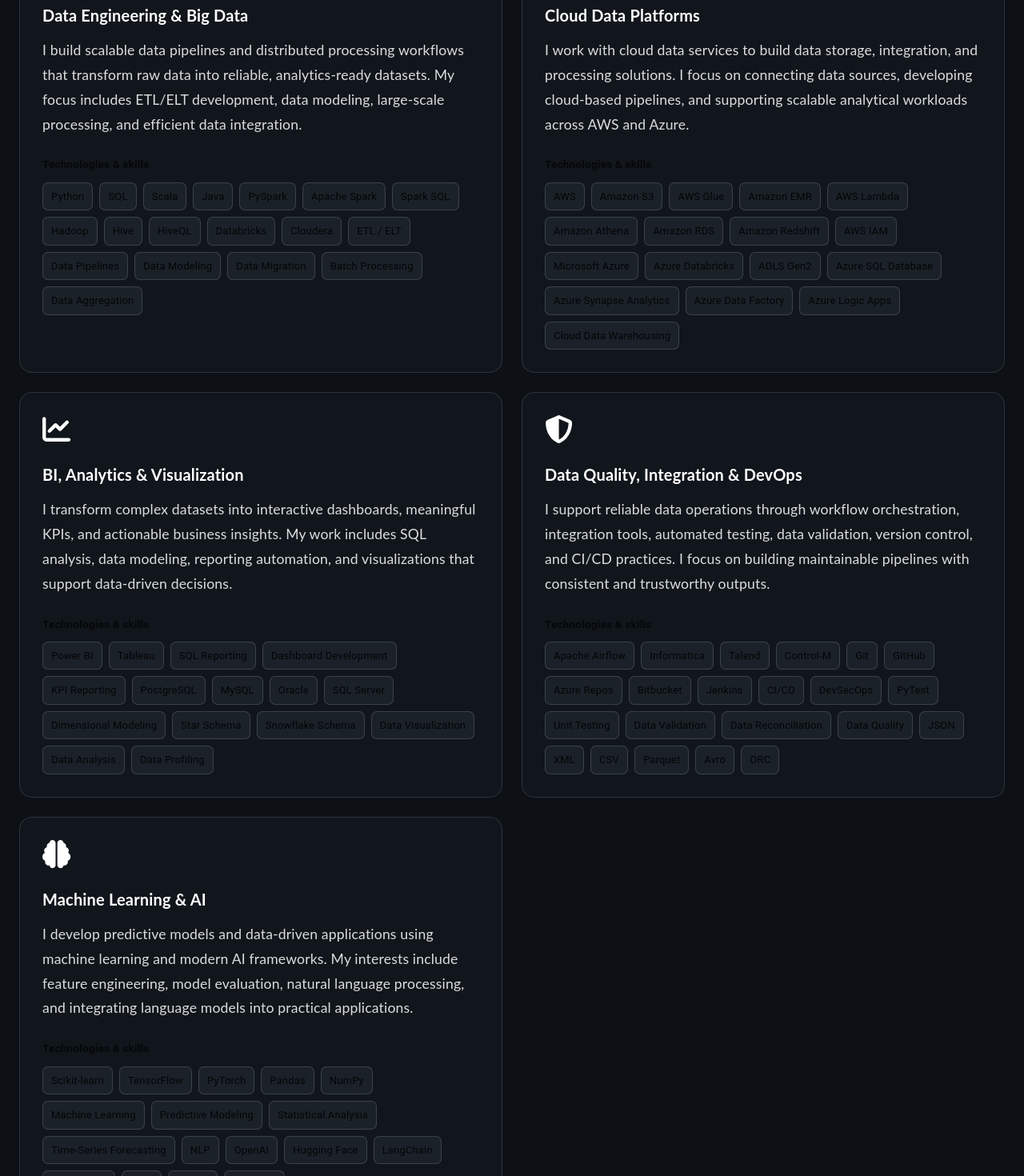
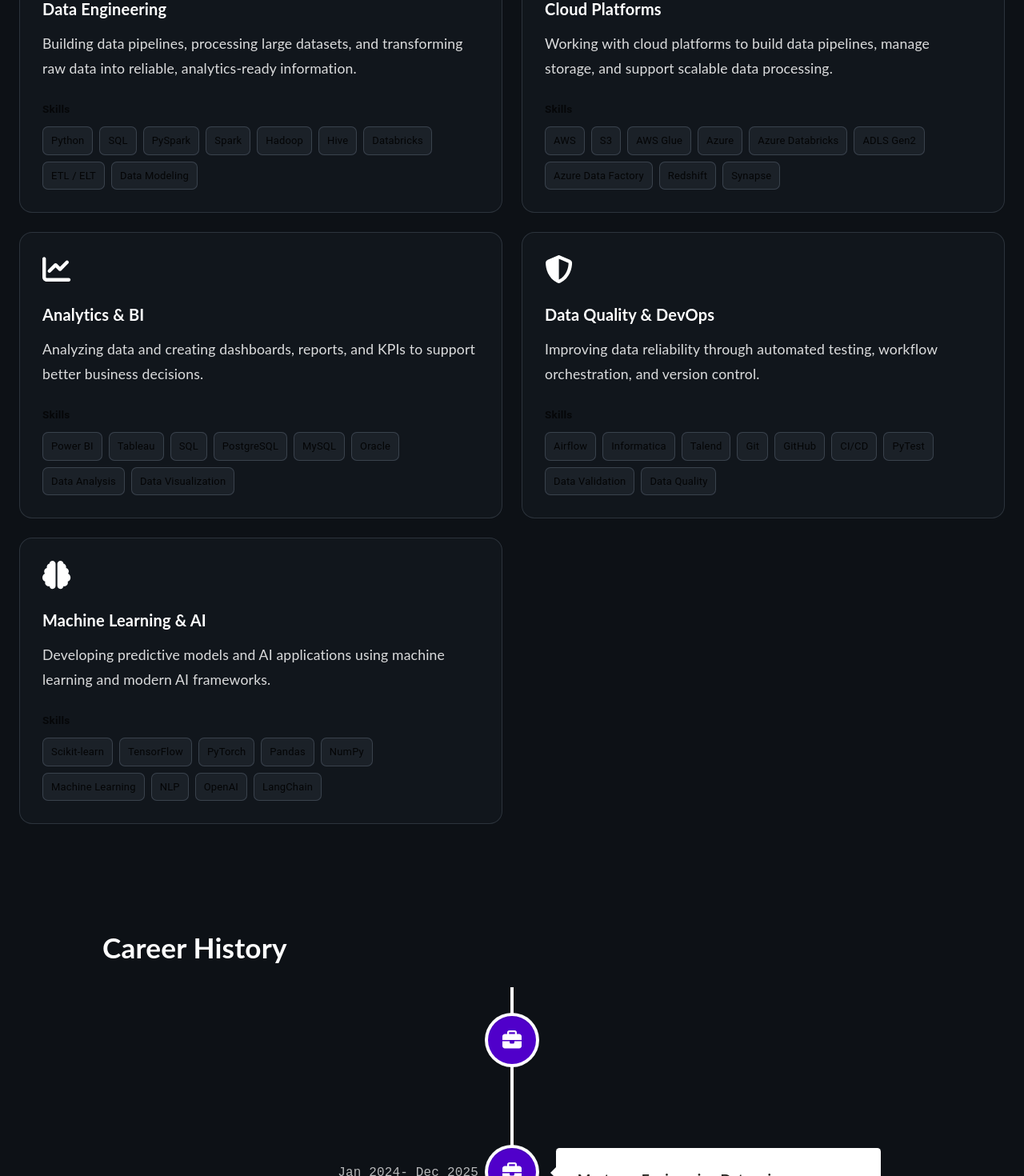
Before and after one commit to NAVYAMADHURI-BAGIREDDY/react-portfolio-template, a React (Create React App) app: page / in a window 1280 px wide. Shown: the part 1040-2510 px from the top of the page at 80% size. Built offline with nearby package versions, Linux system fonts and the light colour scheme.

Commit message:
changes to main header

```diff
--- a/src/components/Expertise.tsx
+++ b/src/components/Expertise.tsx
@@ -11,86 +11,36 @@
 import Chip from "@mui/material/Chip";
 import "../assets/styles/Expertise.scss";
 
-const labelsFirst = [
-    "Python", "SQL", "Scala", "Java", "PySpark",
-    "Apache Spark", "Spark SQL", "Hadoop", "Hive", "HiveQL",
-    "Databricks", "Cloudera", "ETL / ELT",
-    "Data Pipelines", "Data Modeling", "Data Migration",
-    "Batch Processing", "Data Aggregation"
-];
-
-const labelsSecond = [
-    "AWS", "Amazon S3", "AWS Glue", "Amazon EMR",
-    "AWS Lambda", "Amazon Athena", "Amazon RDS",
-    "Amazon Redshift", "AWS IAM",
-    "Microsoft Azure", "Azure Databricks",
-    "ADLS Gen2", "Azure SQL Database",
-    "Azure Synapse Analytics", "Azure Data Factory",
-    "Azure Logic Apps", "Cloud Data Warehousing"
-];
-
-const labelsThird = [
-    "Power BI", "Tableau", "SQL Reporting",
-    "Dashboard Development", "KPI Reporting",
-    "PostgreSQL", "MySQL", "Oracle", "SQL Server",
-    "Dimensional Modeling", "Star Schema",
-    "Snowflake Schema", "Data Visualization",
-    "Data Analysis", "Data Profiling"
-];
-
-const labelsFourth = [
-    "Apache Airflow", "Informatica", "Talend",
-    "Control-M", "Git", "GitHub", "Azure Repos",
-    "Bitbucket", "Jenkins", "CI/CD", "DevSecOps",
-    "PyTest", "Unit Testing", "Data Validation",
-    "Data Reconciliation", "Data Quality",
-    "JSON", "XML", "CSV", "Parquet", "Avro", "ORC"
-];
-
-const labelsFifth = [
-    "Scikit-learn", "TensorFlow", "PyTorch",
-    "Pandas", "NumPy", "Machine Learning",
-    "Predictive Modeling", "Statistical Analysis",
-    "Time-Series Forecasting", "NLP",
-    "OpenAI", "Hugging Face", "LangChain",
-    "LlamaIndex", "Groq", "Qdrant", "Streamlit"
-];
-
 const expertiseCards = [
     {
         icon: faDatabase,
-        title: "Data Engineering & Big Data",
-        description:
-            "I build scalable data pipelines and distributed processing workflows that transform raw data into reliable, analytics-ready datasets. My focus includes ETL/ELT development, data modeling, large-scale processing, and efficient data integration.",
-        skills: labelsFirst
+        title: "Data Engineering",
+        description: "Building data pipelines, processing large datasets, and transforming raw data into reliable, analytics-ready information.",
+        skills: ["Python", "SQL", "PySpark", "Spark", "Hadoop", "Hive", "Databricks", "ETL / ELT", "Data Modeling"]
     },
     {
         icon: faCloud,
-        title: "Cloud Data Platforms",
-        description:
-            "I work with cloud data services to build data storage, integration, and processing solutions. I focus on connecting data sources, developing cloud-based pipelines, and supporting scalable analytical workloads across AWS and Azure.",
-        skills: labelsSecond
+        title: "Cloud Platforms",
+        description: "Working with cloud platforms to build data pipelines, manage storage, and support scalable data processing.",
+        skills: ["AWS", "S3", "AWS Glue", "Azure", "Azure Databricks", "ADLS Gen2", "Azure Data Factory", "Redshift", "Synapse"]
     },
     {
         icon: faChartLine,
-        title: "BI, Analytics & Visualization",
-        description:
-            "I transform complex datasets into interactive dashboards, meaningful KPIs, and actionable business insights. My work includes SQL analysis, data modeling, reporting automation, and visualizations that support data-driven decisions.",
-        skills: labelsThird
+        title: "Analytics & BI",
+        description: "Analyzing data and creating dashboards, reports, and KPIs to support better business decisions.",
+        skills: ["Power BI", "Tableau", "SQL", "PostgreSQL", "MySQL", "Oracle", "Data Analysis", "Data Visualization"]
     },
     {
         icon: faShieldHalved,
-        title: "Data Quality, Integration & DevOps",
-        description:
-            "I support reliable data operations through workflow orchestration, integration tools, automated testing, data validation, version control, and CI/CD practices. I focus on building maintainable pipelines with consistent and trustworthy outputs.",
-        skills: labelsFourth
+        title: "Data Quality & DevOps",
+        description: "Improving data reliability through automated testing, workflow orchestration, and version control.",
+        skills: ["Airflow", "Informatica", "Talend", "Git", "GitHub", "CI/CD", "PyTest", "Data Validation", "Data Quality"]
     },
     {
         icon: faBrain,
         title: "Machine Learning & AI",
-        description:
-            "I develop predictive models and data-driven applications using machine learning and modern AI frameworks. My interests include feature engineering, model evaluation, natural language processing, and integrating language models into practical applications.",
-        skills: labelsFifth
+        description: "Developing predictive models and AI applications using machine learning and modern AI frameworks.",
+        skills: ["Scikit-learn", "TensorFlow", "PyTorch", "Pandas", "NumPy", "Machine Learning", "NLP", "OpenAI", "LangChain"]
     }
 ];
 
@@ -98,36 +48,27 @@
     return (
         <div className="container" id="expertise">
             <div className="skills-container">
-                <div className="expertise-heading">
-
-                    <h1>Expertise</h1>
-
-                </div>
+                <h1>Expertise</h1>
 
                 <div className="skills-grid">
                     {expertiseCards.map((card) => (
                         <div className="skill" key={card.title}>
                             <div className="skill-icon">
-                                <FontAwesomeIcon
-                                    icon={card.icon}
-                                    size="2x"
-                                />
+                                <FontAwesomeIcon icon={card.icon} size="2x" />
                             </div>
 
                             <h3>{card.title}</h3>
                             <p>{card.description}</p>
 
                             <div className="flex-chips">
-                                <span className="chip-title">
-                                    Technologies & skills
-                                </span>
+                                <span className="chip-title">Skills</span>
 
                                 <div className="chip-list">
-                                    {card.skills.map((label) => (
+                                    {card.skills.map((skill) => (
                                         <Chip
-                                            key={label}
+                                            key={skill}
                                             className="chip"
-                                            label={label}
+                                            label={skill}
                                             size="small"
                                         />
                                     ))}
--- a/src/components/Main.tsx
+++ b/src/components/Main.tsx
@@ -26,7 +26,8 @@
           <h2 className="about-title">Full stack Data Engineer </h2>
           {/* NEW ABOUT TEXT */}
           <p className="about-text">
-          I build AI-driven, cloud-ready web experiences and have a habit of refining things until they’re so simple anyone could use them. I learn fast, dive deep, and enjoy solving problems that keep most people up at night. If you like thoughtful engineering with a bit of personality, you’ll feel right at home here.
+          I build scalable data pipelines and cloud-based data solutions using Python, SQL, Spark, Azure, and AWS.
+          My experience spans ETL development, big data processing, data warehousing, and analytics. I enjoy turning complex data into reliable, high-quality solutions that help businesses make better decisions.
           </p>
 
           <div className="mobile_social_icons">
--- a/src/components/Project.tsx
+++ b/src/components/Project.tsx
@@ -1,5 +1,4 @@
 import React from "react";
-
 import mock03 from '../assets/images/google search engine.png';
 import mock04 from '../assets/images/multimodal.png';
 import mock05 from '../assets/images/salesdashboard.png';
--- a/src/components/Timeline.tsx
+++ b/src/components/Timeline.tsx
@@ -18,8 +18,8 @@
             iconStyle={{ background: '#5000ca', color: 'rgb(39, 40, 34)' }}
             icon={<FontAwesomeIcon icon={faBriefcase} />}
           >
-            <h4 className="vertical-timeline-element-title">Institute Effectiveness and Research</h4>
-            <h4 className="vertical-timeline-element-subtitle">Ashburn,VA</h4>
+            <h4 className="vertical-timeline-element-title">Bank of America</h4>
+
             <p>
 
             </p>
@@ -32,7 +32,7 @@
             iconStyle={{ background: '#5000ca', color: 'rgb(39, 40, 34)' }}
             icon={<FontAwesomeIcon icon={faBriefcase} />}
           >
-            <h4 className="vertical-timeline-element-title">Masters in Engineering Data science  CGPA - 3.92,University of Houston</h4>
+            <h4 className="vertical-timeline-element-title">Masters -  Engineering Data science</h4>
 
 
             <></>
@@ -43,7 +43,7 @@
             iconStyle={{ background: '#5000ca', color: 'rgb(39, 40, 34)' }}
             icon={<FontAwesomeIcon icon={faBriefcase} />}
           >
-            <h3 className="vertical-timeline-element-title">Analyst - Deloitte</h3>
+            <h4 className="vertical-timeline-element-title">Deloitte</h4>
 
 
             <p>
```
